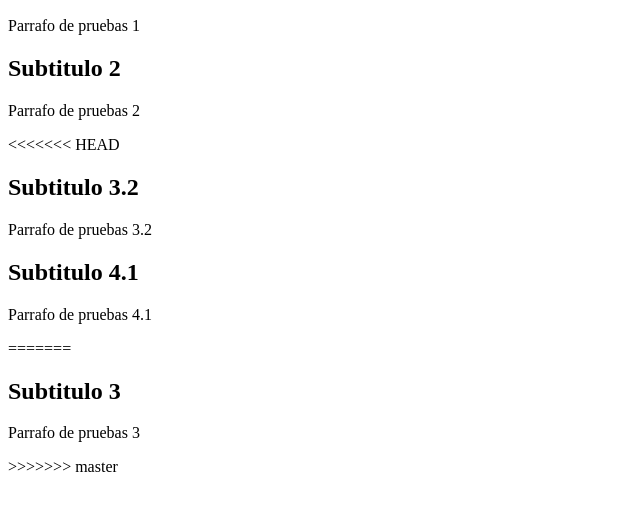
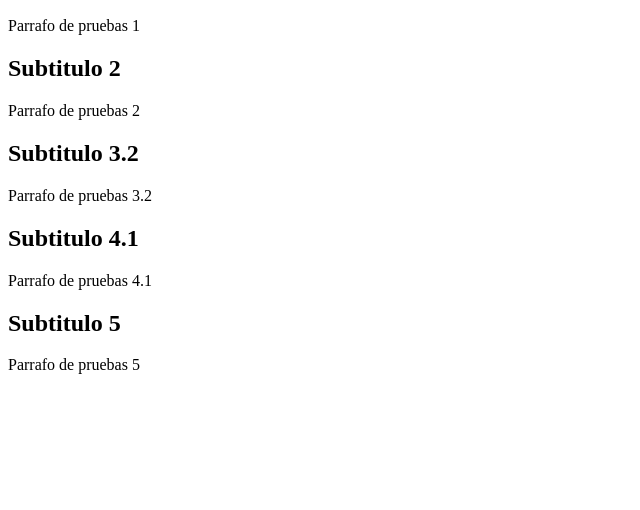
Before and after one commit to AleY9/pruebas, a plain HTML site: page index.html in a window 1280 px wide. Shown: the part 168-678 px from the top of the page, without its empty margins (0-640 px from the left). Drawn offline with Linux system fonts and the light colour scheme.

Commit message:
Agregado 5

```diff
--- a/index.html
+++ b/index.html
@@ -16,16 +16,14 @@
     <h2>Subtitulo 2</h2>
     <p>Parrafo de pruebas 2</p>
 
-<<<<<<< HEAD
     <h2>Subtitulo 3.2</h2>
     <p>Parrafo de pruebas 3.2</p>
 
     <h2>Subtitulo 4.1</h2>
     <p>Parrafo de pruebas 4.1</p>
-=======
-    <h2>Subtitulo 3</h2>
-    <p>Parrafo de pruebas 3</p>
->>>>>>> master
+
+    <h2>Subtitulo 5</h2>
+    <p>Parrafo de pruebas 5</p>
 
 </body>
 </html>
```
